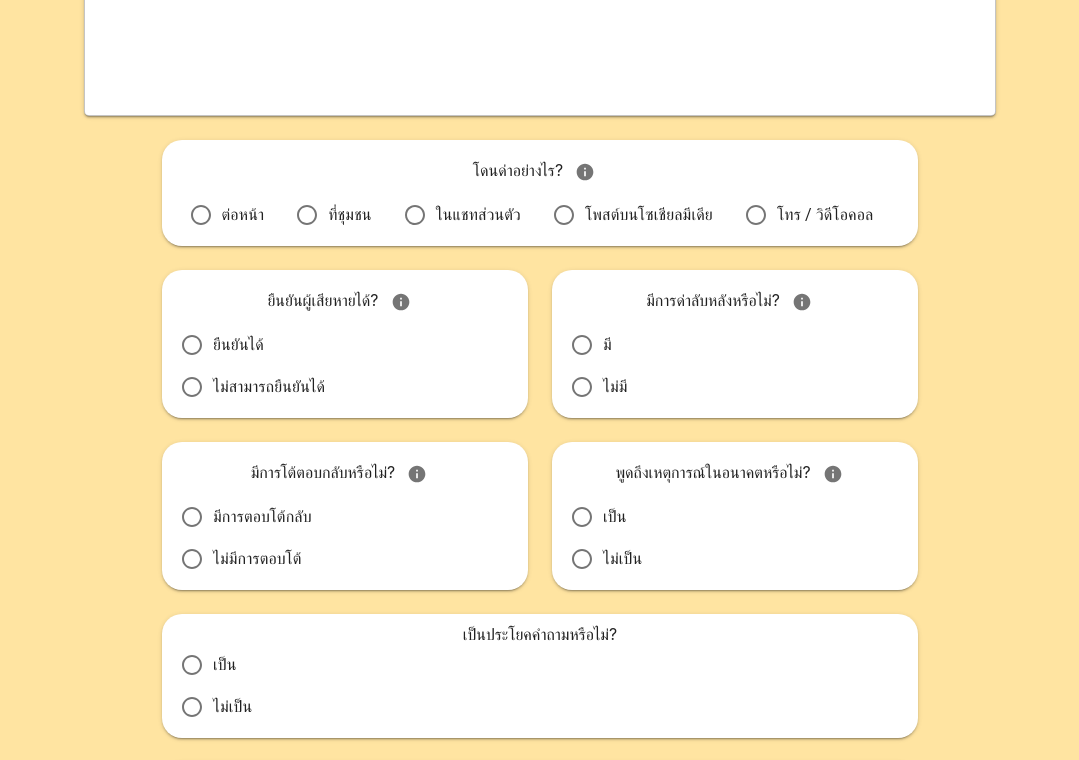
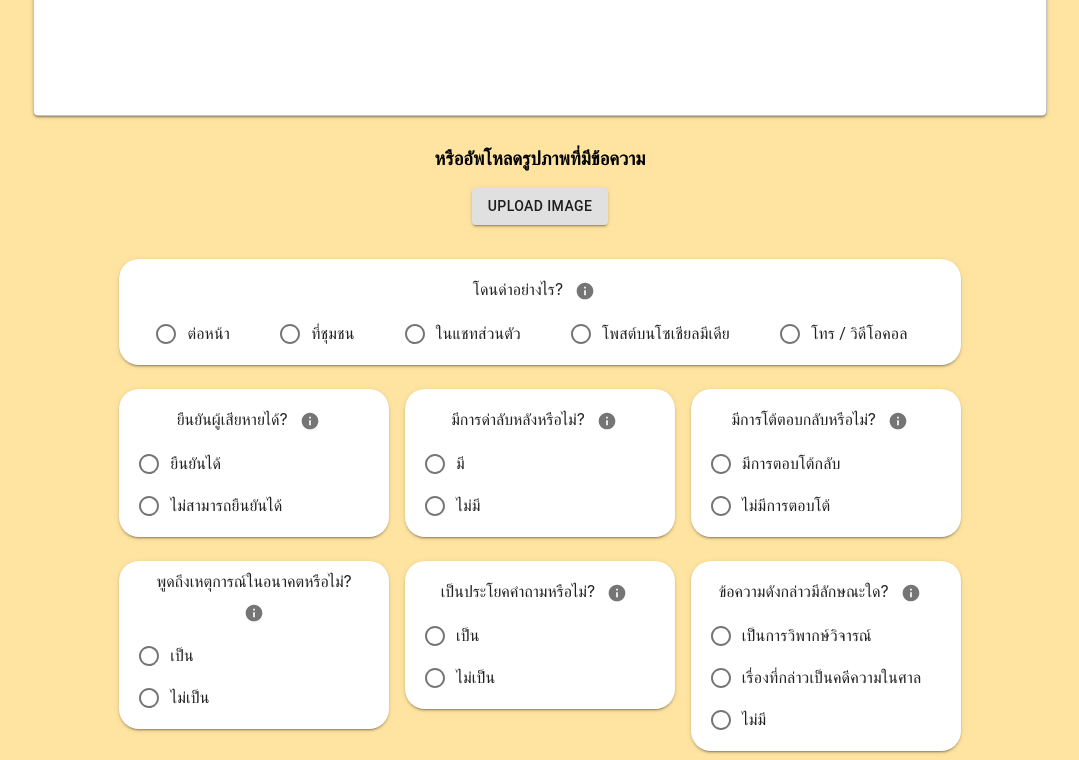
Before and after one commit to traviolus/MinMaiMin, a React (Create React App) app in the folder frontend/: page / in a window 1280 px wide. Shown: the part 280-1040 px from the top of the page, without its empty margins (100-1179 px from the left). Built offline with nearby package versions, Linux system fonts and the light colour scheme.

Commit message:
frontend: update image upload button

```diff
--- a/frontend/src/components/GaugeMeter.tsx
+++ b/frontend/src/components/GaugeMeter.tsx
@@ -11,7 +11,7 @@ export default class GaugeMeter extends React.Component<AppProps, AppState> {
   constructor(props: AppProps) {
     super(props);
     this.state = {
-      value: 32,
+      value: 84,
     };
   }
   render() {
--- a/frontend/src/components/SearchArea.tsx
+++ b/frontend/src/components/SearchArea.tsx
@@ -18,6 +18,7 @@ import Paper from '@material-ui/core/Paper';
 import Modal from '@material-ui/core/Modal';
 
 const situationArray = ['inperson', 'public', 'chat', 'social', 'videocall'];
+const msgTypeArray = ['verdict', 'court', 'none'];
 
 function getModalStyle() {
     const top = 50;
@@ -34,7 +35,7 @@ function getModalStyle() {
 const useStyles = makeStyles((theme: Theme) =>
     createStyles({
         root: {
-            width: '75%',
+            width: '83%',
             alignItems: 'center',
             margin: 'auto auto'
         },
@@ -46,6 +47,7 @@ const useStyles = makeStyles((theme: Theme) =>
         },
         dropdown: {
             paddingLeft: '5px',
+            height: '100%',
         },
         formControl: {
             margin: theme.spacing(3),
@@ -55,7 +57,7 @@ const useStyles = makeStyles((theme: Theme) =>
         },
         paper: {
             padding: '10px 20px',
-            borderRadius: 20
+            borderRadius: 20,
         },
         modalPaper: {
             position: 'absolute',
@@ -78,6 +80,7 @@ export default function SearchArea(props) {
     const [reaction, setReaction] = useState<boolean | null>(null);
     const [future, setFuture] = useState<boolean | null>(null);
     const [question, setQuestion] = useState<boolean | null>(null);
+    const [msgType, setMsgType] = useState<number | null>(null);
     const [snackOpen, setSnackOpen] = useState(false);
     const [modalOpen, setModalOpen] = useState(false);
     const [modalStyle] = useState(getModalStyle);
@@ -131,6 +134,10 @@ export default function SearchArea(props) {
         setQuestion(e);
     }
 
+    function handleMsgTypeChange(e: string) {
+        setMsgType(parseInt(e));
+    }
+
     function handleClearData() {
         setDate(new Date())
         setText('')
@@ -169,7 +176,7 @@ export default function SearchArea(props) {
                 <FormControl component="fieldset" className={classes.formControl}>
                     <Grid container spacing={3} justify='flex-start'>
                         <Grid item xs={12}>
-                            <Paper elevation={2} style={{borderRadius: 5}}>
+                            <Paper elevation={2} style={{ borderRadius: 5 }}>
                                 <TextField
                                     id="outlined-multiline-static"
                                     label="ใส่ข้อความที่ต้องการประมวลผลที่นี่"
@@ -180,10 +187,26 @@ export default function SearchArea(props) {
                                     value={text}
                                     variant="outlined"
                                     className={classes.textField}
-                            onChange={(e) => {handleTextChange(e.target.value);}}
+                                    onChange={(e) => { handleTextChange(e.target.value); }}
                                 />
                             </Paper>
                         </Grid>
+
+                        <Grid item xs={3} />
+                        <Grid item xs={6} style={{paddingTop: '0px', marginBottom: '10px'}}>
+                            <h3>{"หรืออัพโหลดรูปภาพที่มีข้อความ"}</h3>
+                            <Button
+                                variant="contained"
+                                component="label"
+                            >
+                                Upload Image
+                                <input
+                                    type="file"
+                                    hidden
+                                />
+                            </Button>
+                        </Grid>
+                        <Grid item xs={3} />
 
                         <Grid item xs={1} />
                         <Grid item xs={10} className={classes.dropdown}>
@@ -206,7 +229,9 @@ export default function SearchArea(props) {
                         <Grid item xs={1} />
 
                         <Grid item xs={1} />
-                        <Grid item xs={5} className={classes.dropdown}>
+                        <Grid item xs={10}>
+                            <Grid container spacing={2}>
+                                <Grid item xs={4} className={classes.dropdown}>
                                     <Paper elevation={2} className={classes.paper}>
                                         ยืนยันผู้เสียหายได้?
                                 <Tooltip title='สามารถระบุได้ว่าเราถูกด่า เช่น ระบุชื่อ, หรือโพสต์รูปเรา'>
@@ -220,7 +245,7 @@ export default function SearchArea(props) {
                                         </RadioGroup>
                                     </Paper>
                                 </Grid>
-                        <Grid item xs={5} className={classes.dropdown}>
+                                <Grid item xs={4} className={classes.dropdown}>
                                     <Paper elevation={2} className={classes.paper}>
                                         มีการด่าลับหลังหรือไม่?
                                 <Tooltip title='เช่น เล่าให้คนอื่นฟัง, โพสต์ลงโซเชียล'>
@@ -234,10 +259,7 @@ export default function SearchArea(props) {
                                         </RadioGroup>
                                     </Paper>
                                 </Grid>
-                        <Grid item xs={1} />
-
-                        <Grid item xs={1} />
-                        <Grid item xs={5} className={classes.dropdown}>
+                                <Grid item xs={4} className={classes.dropdown}>
                                     <Paper elevation={2} className={classes.paper}>
                                         มีการโต้ตอบกลับหรือไม่?
                                 <Tooltip title='ด่ากันไปมา หรือมีการโต้ตอบระหว่างกันจะเข้าข้อยกเว้นที่ทำให้ไม่ผิดหมิ่นประมาท'>
@@ -251,7 +273,14 @@ export default function SearchArea(props) {
                                         </RadioGroup>
                                     </Paper>
                                 </Grid>
-                        <Grid item xs={5} className={classes.dropdown}>
+                            </Grid>
+                        </Grid>
+                        <Grid item xs={1} />
+
+                        <Grid item xs={1} />
+                        <Grid item xs={10}>
+                            <Grid container spacing={2} alignItems='stretch'>
+                                <Grid item xs={4} className={classes.dropdown}>
                                     <Paper elevation={2} className={classes.paper}>
                                         พูดถึงเหตุการณ์ในอนาคตหรือไม่?
                                     <Tooltip title='เหตุการณ์ในอนาคต คือเหตุการณ์ที่ยังมาไม่ถึง เช่น ชาติหน้า อีก 10 ปีข้างหน้า'>
@@ -265,22 +294,43 @@ export default function SearchArea(props) {
                                         </RadioGroup>
                                     </Paper>
                                 </Grid>
-                        <Grid item xs={1} />
-                        <Grid item xs={1} />
-                        <Grid item xs={10} className={classes.dropdown}>
+                                <Grid item xs={4} className={classes.dropdown}>
                                     <Paper elevation={2} className={classes.paper}>
                                         เป็นประโยคคำถามหรือไม่?
-                            <RadioGroup aria-label="อนาคต" name="อนาคต" value={question} onChange={(e) => handleQuestionChange(str2bool(e.target.value))}>
+                                        <Tooltip title=''>
+                                            <IconButton aria-label="info">
+                                                <InfoIcon fontSize='small' />
+                                            </IconButton>
+                                        </Tooltip>
+                                    <RadioGroup aria-label="คำถาม" name="คำถาม" value={question} onChange={(e) => handleQuestionChange(str2bool(e.target.value))}>
                                             <FormControlLabel value={true} control={<Radio />} label="เป็น" />
                                             <FormControlLabel value={false} control={<Radio />} label="ไม่เป็น" />
                                         </RadioGroup>
                                     </Paper>
                                 </Grid>
+                                <Grid item xs={4} className={classes.dropdown}>
+                                    <Paper elevation={2} className={classes.paper}>
+                                        ข้อความดังกล่าวมีลักษณะใด?
+                                        <Tooltip title='วิพากษ์วิจารณ์ เช่น วิจารณ์การเมือง, ร้านอาหาร, สินค้า ฯลฯ'>
+                                            <IconButton aria-label="info">
+                                                <InfoIcon fontSize='small' />
+                                            </IconButton>
+                                        </Tooltip>
+                                        <RadioGroup aria-label="ลักษณะ" name="ลักษณะ" value={msgType} onChange={(e) => handleMsgTypeChange(e.target.value)}>
+                                            <FormControlLabel value={0} control={<Radio />} label="เป็นการวิพากษ์วิจารณ์" />
+                                            <FormControlLabel value={1} control={<Radio />} label="เรื่องที่กล่าวเป็นคดีความในศาล" />
+                                            <FormControlLabel value={2} control={<Radio />} label="ไม่มี" />
+                                        </RadioGroup>
+                                    </Paper>
+                                </Grid>
+                            </Grid>
+                            </Grid>
                             <Grid item xs={1} />
+
                             <Grid item xs={1} />
                             <Grid item xs={10}>
                                 <Paper elevation={2} className={classes.paper}>
-                            <p style={{marginBottom: '0px', marginTop: '0px'}}>
+                                    <p style={{ marginBottom: '0px', marginTop: '0px' }}>
                                         วันที่เกิดเหตุการณ์
                                 <Tooltip title='ใช้เพื่อคำนวณว่าคดีขาดอายุความหรือยัง'>
                                             <IconButton aria-label="info">
@@ -290,7 +340,7 @@ export default function SearchArea(props) {
                                     </p>
                                     <MuiPickersUtilsProvider utils={DateFnsUtils} locale={thLocale}>
                                         <KeyboardDatePicker
-                                style={{width: '20%'}}
+                                            style={{ width: '20%' }}
                                             margin='normal'
                                             id="date-picker-dialog"
                                             label=''
@@ -307,12 +357,12 @@ export default function SearchArea(props) {
                             <Grid item xs={1} />
 
                         <Grid item xs={3} />
-                        <Grid item xs={3} style={{margin: '15px auto'}}>
+                        <Grid item xs={3} style={{ margin: '15px auto' }}>
                             <Button variant='contained' color='primary' size='large' className={classes.submitButton} onClick={handleSubmit}>
                                 ประเมิน
                             </Button>
                         </Grid>
-                        <Grid item xs={3} style={{margin: '15px auto'}}>
+                        <Grid item xs={3} style={{ margin: '15px auto' }}>
                             <Button variant='contained' size='large' onClick={handleClearData}>
                                 ล้างข้อมูล
                             </Button>
```
Lines whose indentation alone changed are shown as unchanged.
